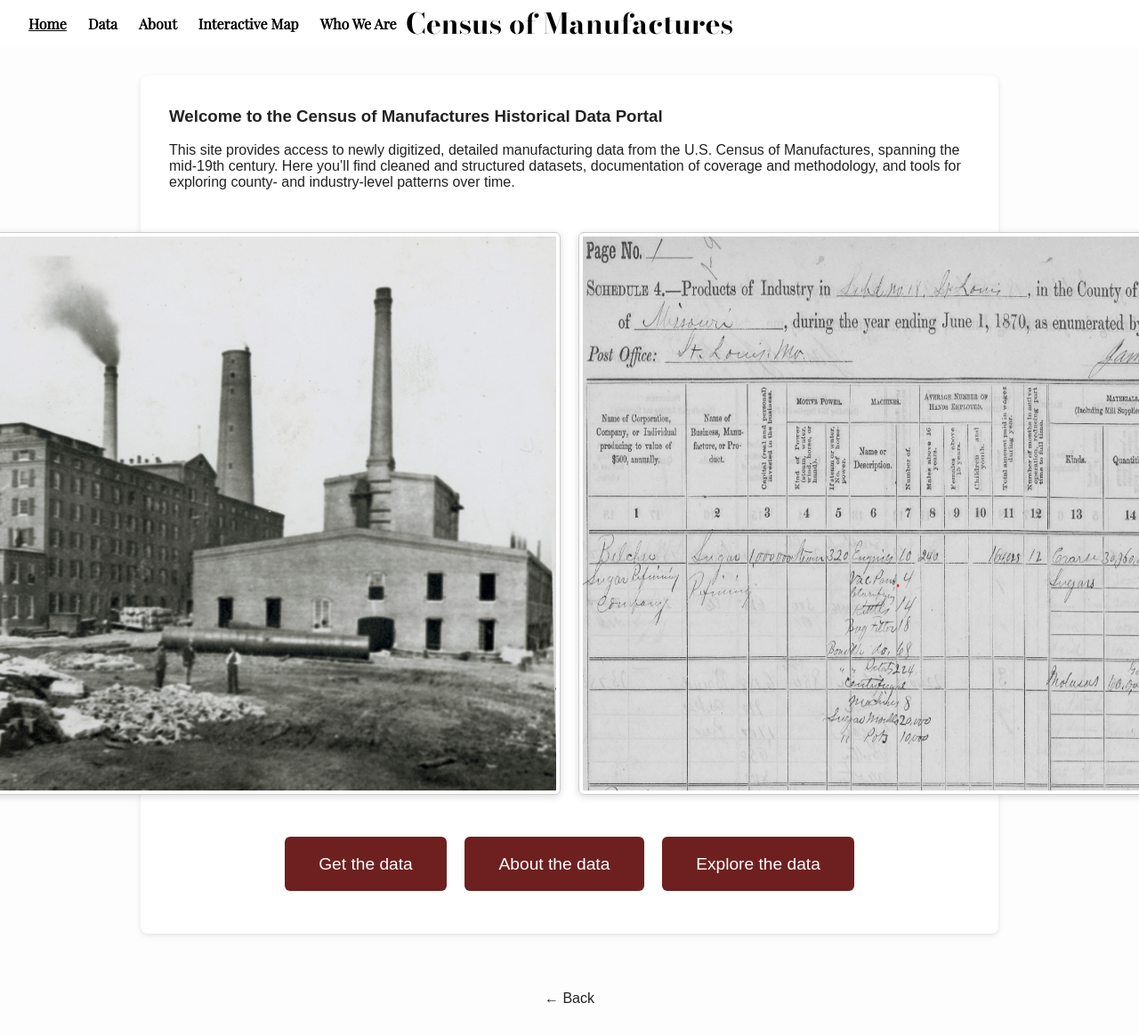
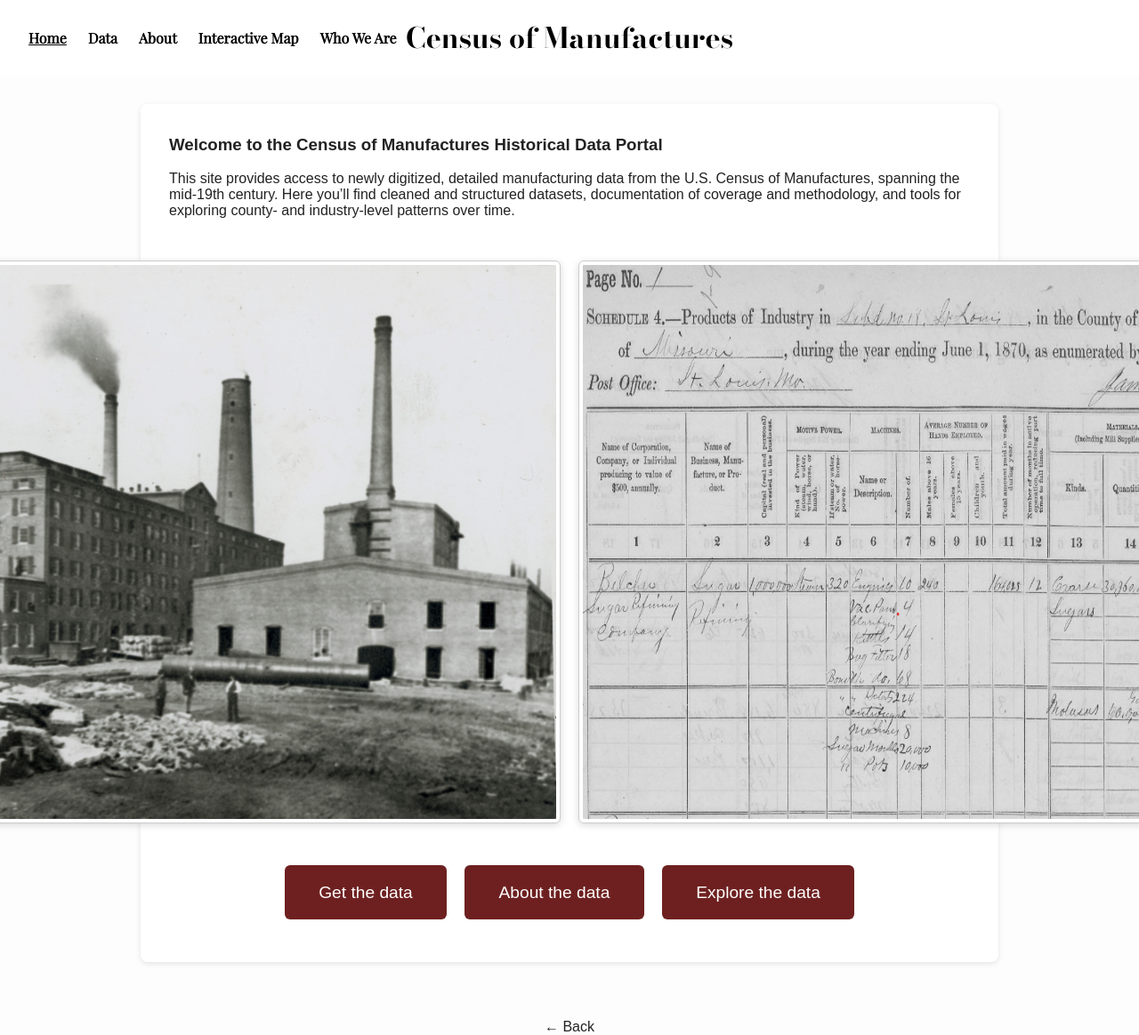
Before and after one commit to allen-otterstrom/CMF_data, a Jekyll site: the page built from index.md, in a window 1280 px wide. Shown: the whole page at 89% size. Built offline with Jekyll 4.4.1, drawn with Linux system fonts in a browser that asks for light colours; before the commit the page ends 1132 px from its top, so only the background shows below that.

Commit message:
Update header.html

```diff
--- a/_includes/header.html
+++ b/_includes/header.html
@@ -23,7 +23,7 @@ header {
   align-items: center;
   justify-content: space-between;
   background-color: #fff;
-  padding: 1em 2em;
+  padding: 2em 2em;
   position: relative;
 }
 
@@ -51,7 +51,7 @@ header {
   left: 50%;
   transform: translateX(-50%);
   font-family: 'Bodoni Moda', serif;
-  font-weight: 700;
+  font-weight: 400;
   font-size: 2em;
 }
 
```
